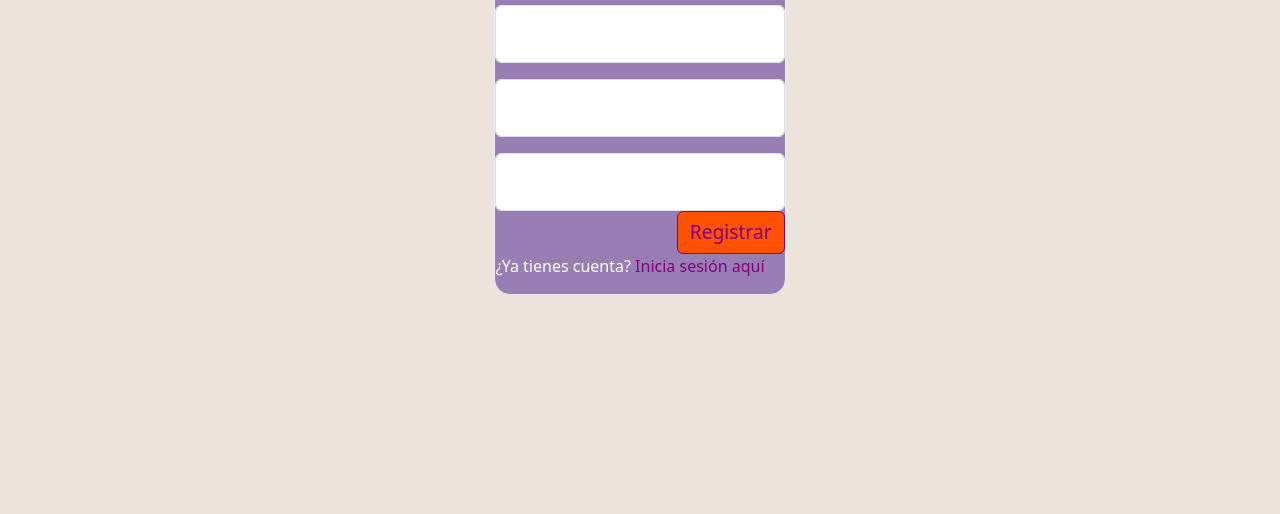
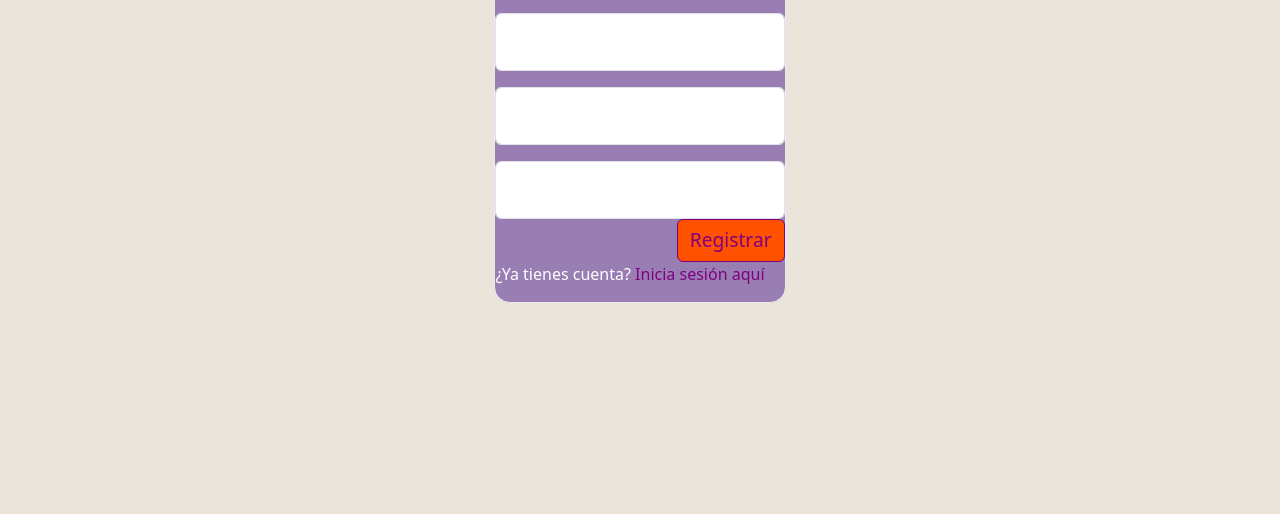
Before and after one commit to vozexpertadm-ship-it/VozExpertaB, a website: page public/registro.html in a window 1280 px wide. Shown: the part 286-800 px from the top of the page. Drawn offline with nearby package versions, Linux system fonts and the light colour scheme.

Commit message:
Update registro.html

```diff
--- a/public/registro.html
+++ b/public/registro.html
@@ -19,7 +19,7 @@
 
 </nav>
 <body>
-  <section class="d-flex justify-content-center section-login">
+  <section class="d-flex justify-content-center section-login p-2">
     <div class="login-form border border-light-subtle border-opacity-50">
       <form id="login-form" class="needs-validation" novalidate>
         <div class="text-center">
```
